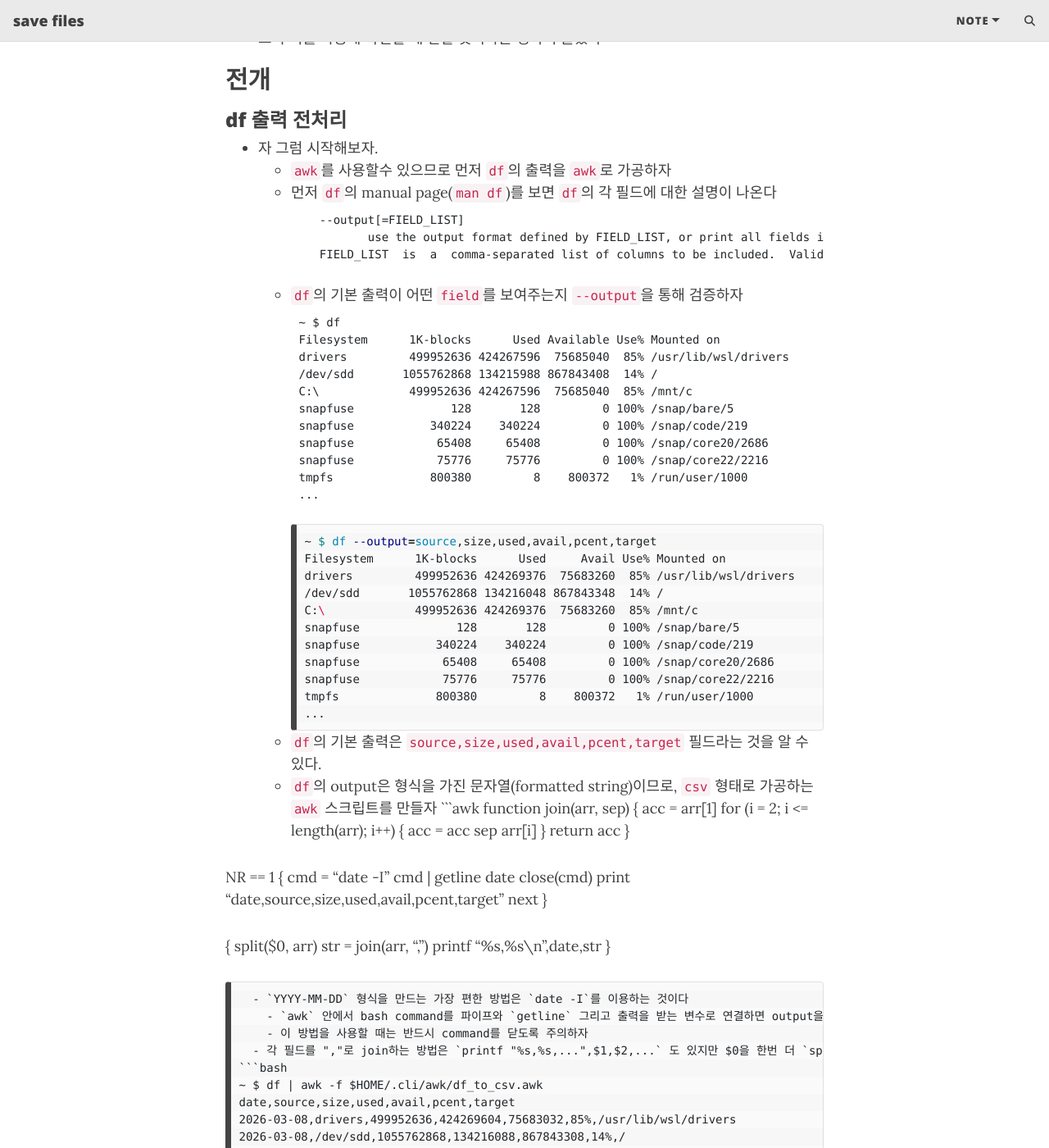
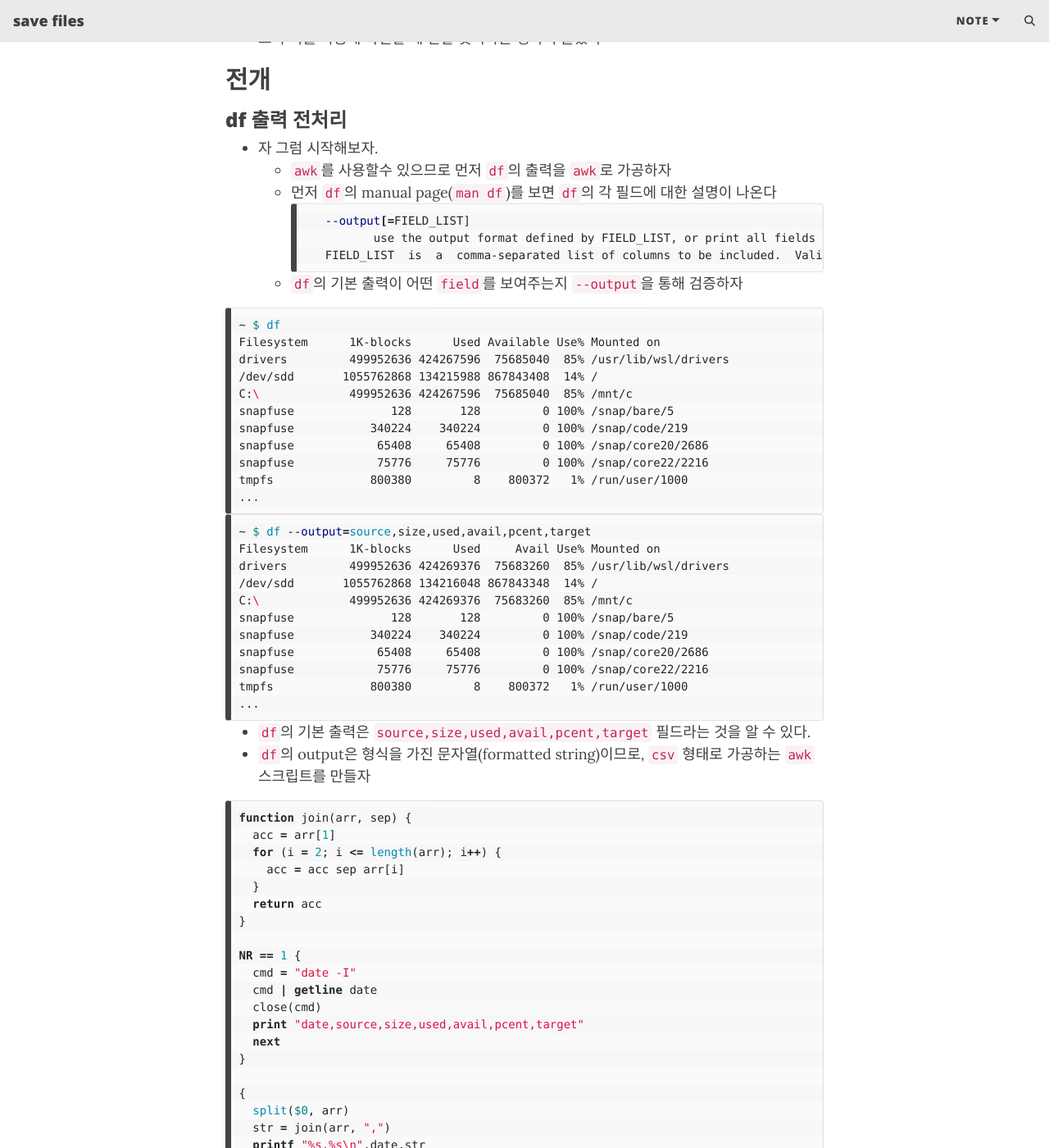
Before and after one commit to widehyo1/widehyo1.github.io, a Jekyll site: the page built from _posts/daily/2026-03-08-post.md, in a window 1280 px wide and 1400 px high, scrolled down 526 px. Shown: the whole window at 82% size. Built offline with Jekyll 4.4.1, drawn with Linux system fonts in a browser that asks for light colours; comment, search, counter and statistics services are not loaded; some of the changed text lies outside the part shown.

Commit message:
chore: fix syntax

````diff
--- a/_posts/daily/2026-03-08-post.md
+++ b/_posts/daily/2026-03-08-post.md
@@ -18,13 +18,14 @@ author: widehyo
 - 자 그럼 시작해보자.
   - `awk`를 사용할수 있으므로 먼저 `df`의 출력을 `awk`로 가공하자
   - 먼저 `df`의 manual page(`man df`)를 보면 `df`의 각 필드에 대한 설명이 나온다
-```help
+```bash
        --output[=FIELD_LIST]
               use the output format defined by FIELD_LIST, or print all fields if FIELD_LIST is omitted.
        FIELD_LIST  is  a  comma-separated list of columns to be included.  Valid field names are: 'source', 'fstype', 'itotal', 'iused', 'iavail', 'ipcent', 'size', 'used', 'avail', 'pcent', 'file' and 'target' (see info page).
 ```
   - `df`의 기본 출력이 어떤 `field`를 보여주는지 `--output`을 통해 검증하자
-```txt
+
+```bash
 ~ $ df
 Filesystem      1K-blocks      Used Available Use% Mounted on
 drivers         499952636 424267596  75685040  85% /usr/lib/wsl/drivers
@@ -37,6 +38,7 @@ snapfuse            75776     75776         0 100% /snap/core22/2216
 tmpfs              800380         8    800372   1% /run/user/1000
 ...
 ```
+
 ```bash
 ~ $ df --output=source,size,used,avail,pcent,target
 Filesystem      1K-blocks      Used     Avail Use% Mounted on
@@ -52,6 +54,7 @@ tmpfs              800380         8    800372   1% /run/user/1000
 ```
   - `df`의 기본 출력은 `source,size,used,avail,pcent,target` 필드라는 것을 알 수 있다.
   - `df`의 output은 형식을 가진 문자열(formatted string)이므로, `csv` 형태로 가공하는 `awk` 스크립트를 만들자
+
 ```awk
 function join(arr, sep) {
   acc = arr[1]
@@ -75,10 +78,12 @@ NR == 1 {
   printf "%s,%s\n",date,str
 }
 ```
+
   - `YYYY-MM-DD` 형식을 만드는 가장 편한 방법은 `date -I`를 이용하는 것이다
     - `awk` 안에서 bash command를 파이프와 `getline` 그리고 출력을 받는 변수로 연결하면 output을 변수에 저장할수 있다
     - 이 방법을 사용할 때는 반드시 command를 닫도록 주의하자
   - 각 필드를 ","로 join하는 방법은 `printf "%s,%s,...",$1,$2,...` 도 있지만 $0을 한번 더 `split`하여 `arr`로 만든 후 `join`하는 방법도 있다. 여기서는 후자를 채택하였다
+
 ```bash
 ~ $ df | awk -f $HOME/.cli/awk/df_to_csv.awk
 date,source,size,used,avail,pcent,target
@@ -101,10 +106,13 @@ date,source,size,used,avail,pcent,target
 - db path는 `~/machine.db`로 정했다. 목적을 잘 반영하는 것 같다.
   - 전략은 sqlite의 `.mode csv` `.import /path/to/target.csv target_table`를 이용해 `csv` 내용을 table에 넣는 것이다
 - 위에서 만든 `df | awk -f $HOME/.cli/awk/df_to_csv.awk`의 출력을 이용해 만든 `csv`를 `sql`로 변환하자
+
 ```bash
 $ df | awk -f $HOME/.cli/awk/df_to_csv.awk > ~/df.csv
 ```
+
 - csv의 header만 읽어 table을 create하는 sql로 전환하는 awk는 만들어두면 사용할 일이 많을 것 같다
+
 ```bash
 $ awk -f $HOME/.cli/awk/csv2createsql.awk ~/df.csv
 $ cat $HOME/.cli/awk/csv2createsql.awk
@@ -156,6 +164,7 @@ target text
 - 위의 awk script는 `gawk`에서만 제공되는 `FILENAME` 변수를 사용한 것에 주의하자.
   - 그냥 `awk`로는 `awk -v table_name=df-f csv2createsql.awk df.csv` 같은 형식으로 사용하면 된다
 - 이제 메인 shell file을 만들자 `recorddf`
+
 ```bash
 #!/bin/bash
 df_to_csv_file="$HOME/.cli/awk/df_to_csv.awk"
@@ -231,6 +240,7 @@ fi
   - `$ echo "recorddf 1>/dev/null" >> ~/.bashrc`
   - `$ echo "bash ~/.cli/bin/diskdashboard" >> ~/.bashrc`
 - 이제 리눅스 터미널을 켤 때마다 C드라이브의 사용량이 자동으로 보인다
+
 ```bash
 ~ $ source ~/.bashrc
 
````
